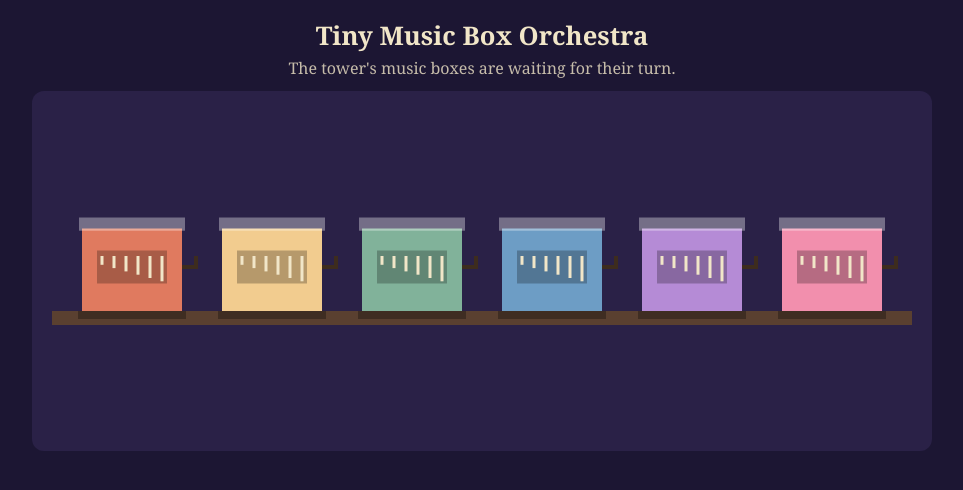
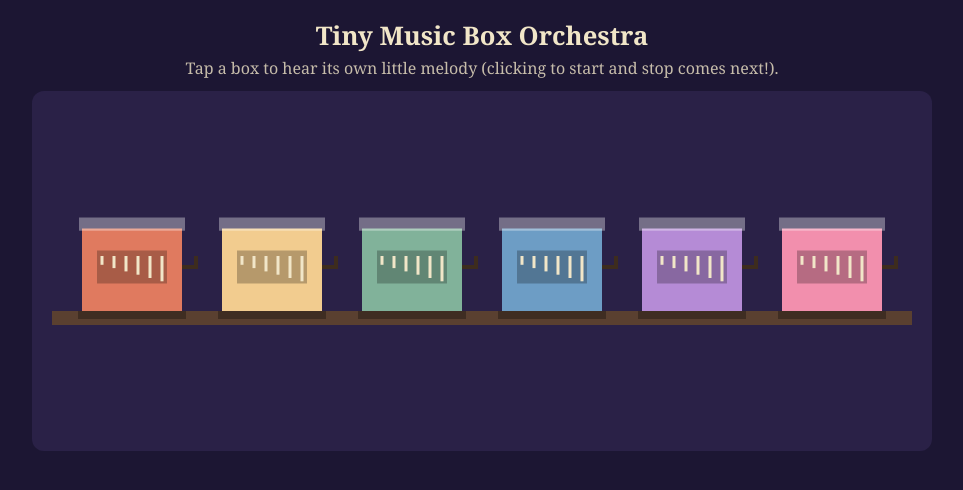
Before and after one commit to Wendle-The-Wizard/tiny-music-box-orchestra, a plain HTML site: page index.html in a window 1280 px wide. Shown: the whole page, without its empty margins (158-1121 px from the left). Drawn offline with Linux system fonts and the light colour scheme.

Commit message:
Tiny Music Box Orchestra, version 2: I gave each of the six boxes an 8-beat melody in melodies.js

```diff
--- a/index.html
+++ b/index.html
@@ -1,15 +1,14 @@
 <!DOCTYPE html>
 <html lang="en">
-<head><meta charset="utf-8"><meta http-equiv="Content-Security-Policy" content="default-src 'none'; script-src 'self' 'unsafe-inline'; style-src 'self' 'unsafe-inline'; img-src 'self' data: blob:; media-src 'self' data: blob:; font-src 'self' data:; connect-src 'none'; form-action 'none'; base-uri 'none'; frame-src 'none'; worker-src 'self' blob:"><meta name="viewport" content="width=device-width,initial-scale=1">
-<meta charset="utf-8">
-<meta name="viewport" content="width=device-width, initial-scale=1">
+<head><meta charset="utf-8"><meta http-equiv="Content-Security-Policy" content="default-src 'none'; script-src 'self' 'unsafe-inline'; style-src 'self' 'unsafe-inline'; img-src 'self' data: blob:; media-src 'self' data: blob:; font-src 'self' data:; connect-src 'none'; form-action 'none'; base-uri 'none'; frame-src 'none'; worker-src 'self' blob:"><meta name="viewport" content="width=device-width,initial-scale=1"><meta charset="utf-8"><meta name="viewport" content="width=device-width, initial-scale=1">
 <title>Tiny Music Box Orchestra</title>
 <link rel="stylesheet" href="style.css">
 </head>
 <body>
 <h1>Tiny Music Box Orchestra</h1>
-<p class="sub">The tower's music boxes are waiting for their turn.</p>
+<p class="sub">Tap a box to hear its own little melody (clicking to start and stop comes next!).</p>
 <canvas id="stage" width="900" height="360"></canvas>
+<script src="melodies.js"></script>
 <script src="boxes.js"></script>
 </body>
 </html>
```
